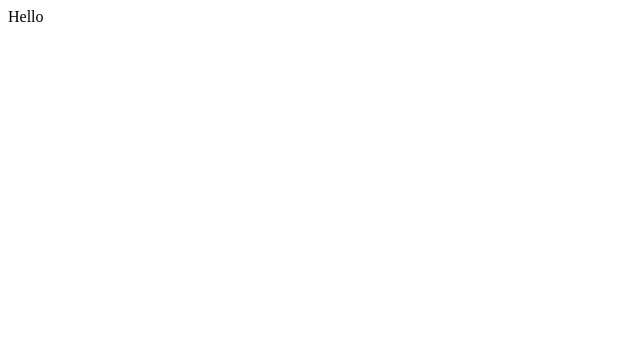
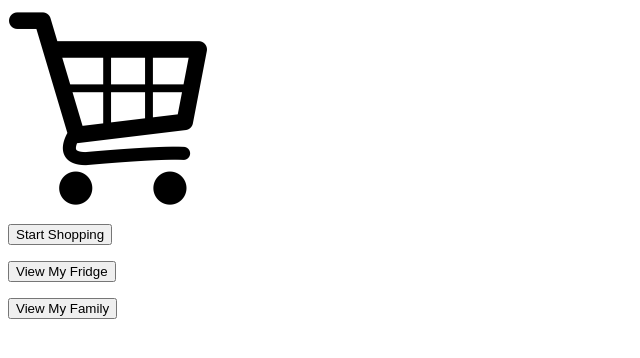
Before and after one commit to xkevinramos/COGS120-Web-App, a plain HTML site: page index.html in a window 1280 px wide. Shown: the whole page, without its empty margins (0-640 px from the left). Drawn offline with Linux system fonts and the light colour scheme.

Commit message:
Added buttons to home page

```diff
--- a/index.html
+++ b/index.html
@@ -4,7 +4,17 @@
 </head>
 
 <body>
-    <p>Hello</p>
+	<img src="shopping-cart.png">
+
+	<p>
+		<button type="button">Start Shopping</button>
+	</p>
+	<p>
+	<button type="button">View My Fridge</button>
+	</p>
+	<p>
+	<button type="button">View My Family</button>
+	</p>
 </body>
 
 </html>
```
Also changed, not shown: shopping-cart.png (added).
